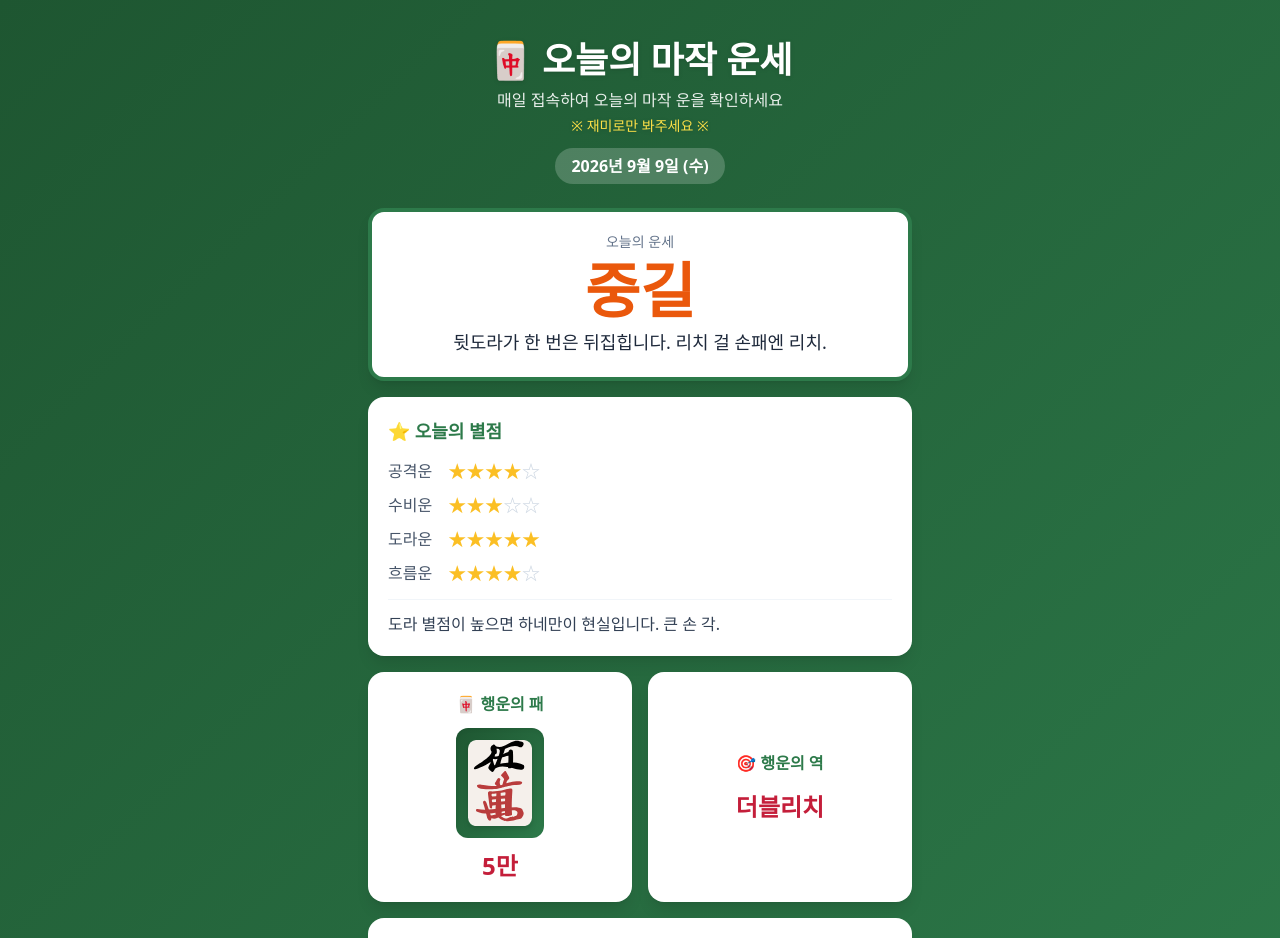
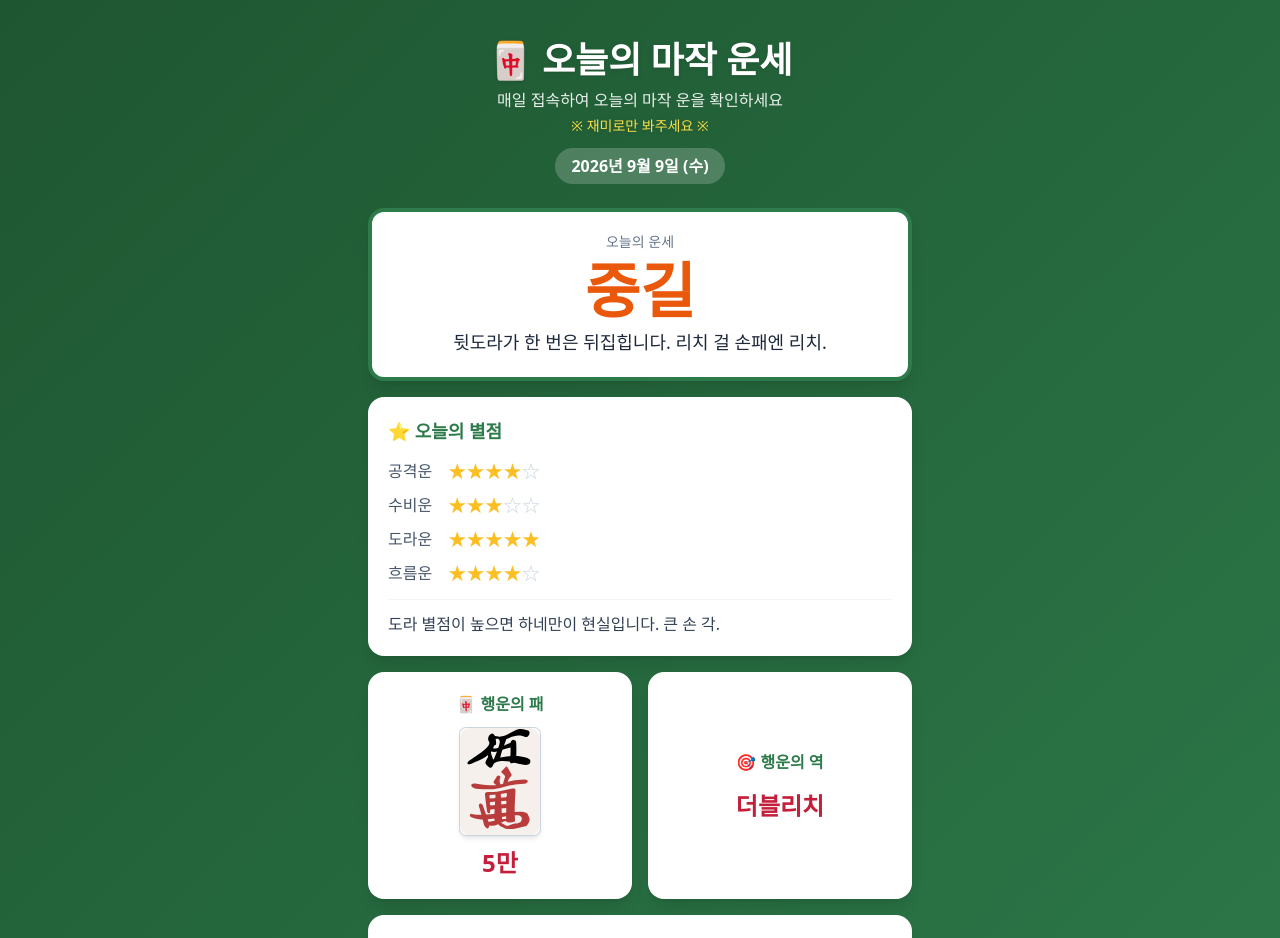
Before and after one commit to trendycandy/mahjong-fortune, a React (Vite) app: page / in a window 1280 px wide. Shown: the top 938 px of the page. Built offline with nearby package versions, Linux system fonts and the light colour scheme.

Commit message:
style(ui): thin ring on lucky tile instead of felt backing

```diff
--- a/src/ui/App.tsx
+++ b/src/ui/App.tsx
@@ -83,9 +83,7 @@ export default function App() {
           <div className="grid grid-cols-2 gap-4">
             <Card delay={160} className="flex flex-col items-center text-center">
               <h3 className="text-base font-bold text-felt">🀄 행운의 패</h3>
-              <div className="my-3 rounded-xl bg-gradient-to-br from-felt-dark to-felt p-3 shadow-inner">
-                <TileImage tile={fortune.luckyTile} className="w-14 sm:w-16" />
-              </div>
+              <TileImage tile={fortune.luckyTile} className="my-3 w-16 sm:w-20" />
               <p className="text-2xl font-bold text-accent">{fortune.luckyTile.name}</p>
             </Card>
             <Card delay={240} className="flex flex-col items-center justify-center text-center">
--- a/src/ui/TileImage.tsx
+++ b/src/ui/TileImage.tsx
@@ -9,7 +9,7 @@ export function TileImage({ tile, className = '' }: { tile: Tile; className?: st
     <span
       role="img"
       aria-label={tile.name}
-      className={`relative block aspect-[3/4] overflow-hidden rounded-md shadow-md ${className}`}
+      className={`relative block aspect-[3/4] overflow-hidden rounded-md ring-1 ring-slate-300 shadow-md ${className}`}
     >
       <img src={`${TILE_DIR}Front.svg`} alt="" draggable={false} className="absolute inset-0 h-full w-full" />
       <img src={`${TILE_DIR}${tile.file}`} alt="" draggable={false} className="absolute inset-0 h-full w-full" />
```
